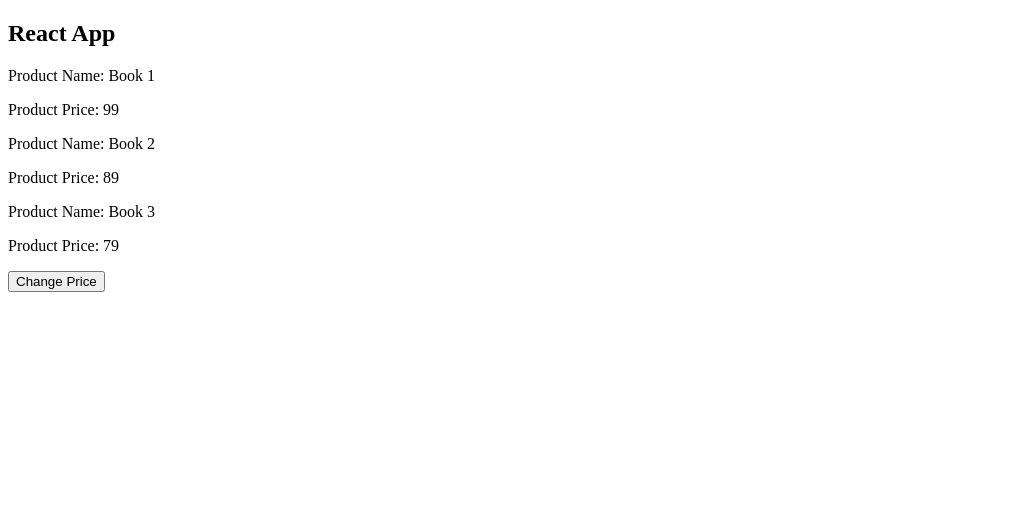
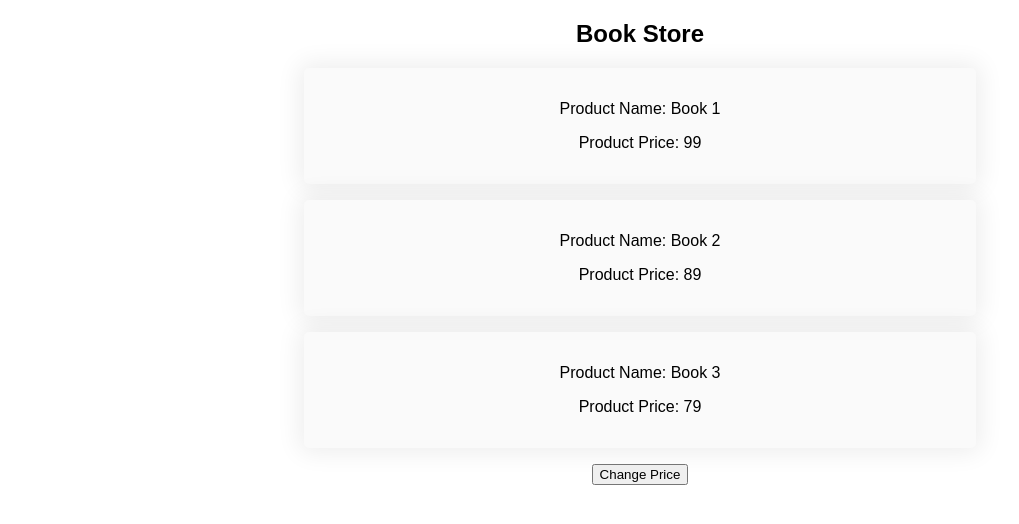
Before and after one commit to Epomis09/React-Redux-Training-Sadri, a React (Create React App) app: page / in a window 1280 px wide. Shown: the top 524 px of the page, without its empty margins (0-1019 px from the left). Built offline with nearby package versions, Linux system fonts and the light colour scheme.

Commit message:
22-adding-styles

```diff
--- /dev/null
+++ b/src/App.css
@@ -0,0 +1,3 @@
+.center {
+    text-align: center;
+}
--- a/src/App.js
+++ b/src/App.js
@@ -1,5 +1,6 @@
 import React, {useState} from "react";
 import Product from "./components/Product/Product"
+import "./App.css"
 
 // const App = () => {
 
@@ -64,8 +65,8 @@ class App extends React.Component{
 
     render() {
         return (
-            <div id="main" className="container">
-                <h2>React App</h2>
+            <div className="center">
+                <h2>Book Store</h2>
                 <Product
                     title={this.state.products[0].title}
                     price={this.state.products[0].price}
--- /dev/null
+++ b/src/components/Product/Product.css
@@ -0,0 +1,9 @@
+.product {
+    background: #fafafa;
+    text-align: center;
+    margin: 1rem auto;
+    width: 50%;
+    padding: 1rem;
+    border-radius: 5px;
+    box-shadow: 0 0 25px 5px rgba(0, 0, 0, 0.07);
+}
--- a/src/components/Product/Product.js
+++ b/src/components/Product/Product.js
@@ -1,6 +1,8 @@
+import "./Product.css"
+
 const Product = (props) => {
    return (
-    <div>
+    <div className="product">
         <p>Product Name: {props.title}</p>
         <p>Product Price: {props.price}</p>
         <p>{props.children}</p>
--- /dev/null
+++ b/src/index.css
@@ -0,0 +1,4 @@
+body {
+    margin: 0 auto;
+    font-family: sans-serif;
+}
--- a/src/index.js
+++ b/src/index.js
@@ -1,4 +1,5 @@
 import ReactDOM from "react-dom";
+import "./index.css"
 import App from "./App"
 
 ReactDOM.render(<App />, document.getElementById("root"));
```
